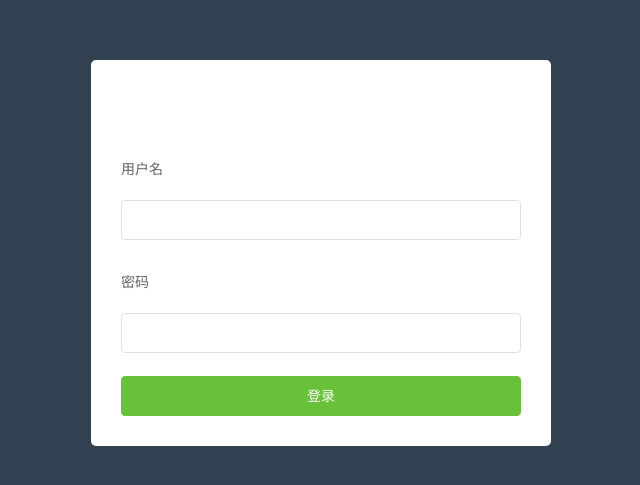
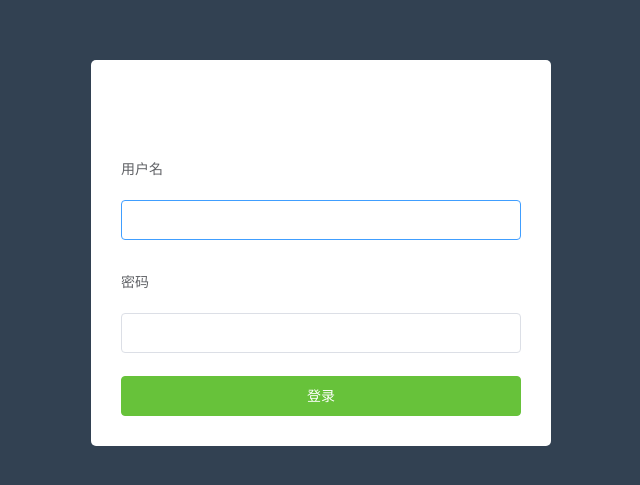
Before and after one commit to czy583139/chenzhen, a Vue app: page /#/login in a window 1280 px wide. Shown: the part 147-632 px from the top of the page, without its empty margins (319-959 px from the left). Built offline with nearby package versions, Linux system fonts and the light colour scheme.

Commit message:
登录页设置ref焦点

```diff
--- a/src/components/home.vue
+++ b/src/components/home.vue
@@ -21,7 +21,7 @@
 </template>
 
 <script>
-export default {};
+export default {}
 </script>
 
 <style>
--- a/src/components/login.vue
+++ b/src/components/login.vue
@@ -3,7 +3,7 @@
     <el-form label-position="top" label-width="80px" :model="formdata" class="login">
       <h2>用户登录</h2>
       <el-form-item label="用户名">
-        <el-input v-model=" formdata.username"></el-input>
+        <el-input v-model=" formdata.username" ref="input"></el-input>
       </el-form-item>
       <el-form-item label="密码">
         <el-input v-model=" formdata.password"></el-input>
@@ -46,6 +46,9 @@ export default {
         this.$message.error(msg);
       }
     }
+  },
+  mounted() {
+    this.$refs.input.focus();
   }
 };
 </script>
```
